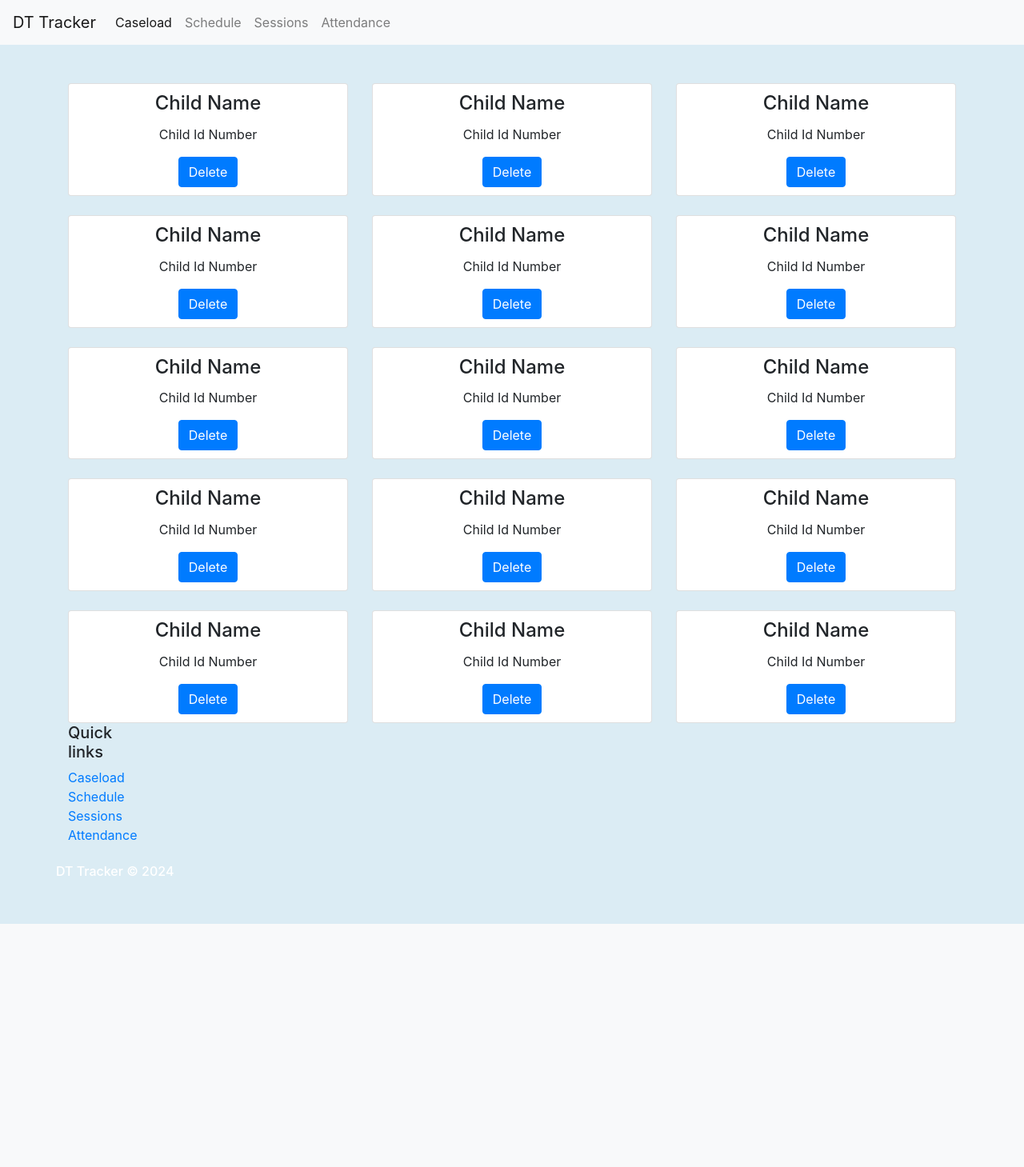
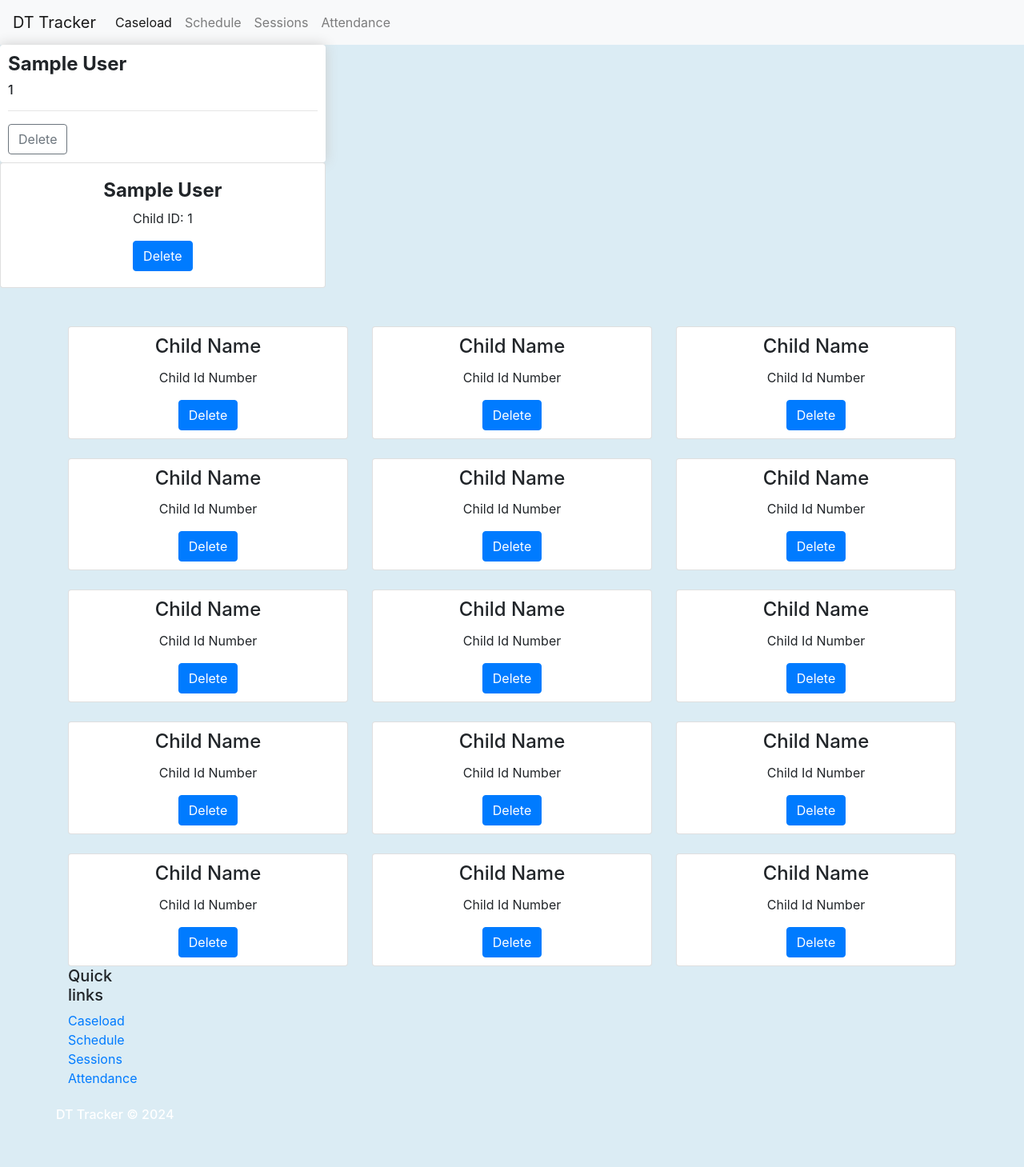
Before and after one commit to carolinenewcom/dt-tracker-webapp, a Django app: page / in a window 1280 px wide. Shown: the whole page at 80% size. Before the commit the page ends 1155 px from the top, so only its background shows below. Run offline with Django 3.2, Linux system fonts and the light colour scheme; tables that the repository leaves empty hold one stand-in row (values such as "Sample post").

Commit message:
added search functionality and linked caseload data

```diff
--- a/caseload/templates/caseload/caseload.html
+++ b/caseload/templates/caseload/caseload.html
@@ -3,6 +3,38 @@
 {% block content %}
 
 <body>
+
+  <div class="row">
+    {% for item in all %}
+    <div class="col-lg-4">
+      <div class="box-element">
+        <h4><strong>{{ item.first_name }} {{ item.last_name }}</strong></h4>
+        <h6>{{ item.id_number }}</h6>
+        <hr>
+        <button class='btn btn-outline-secondary add-btn'>Delete</button>
+      </div>
+    </div>
+    {% endfor %}
+  </div>
+
+  <div class="row">
+    {% for item in all %}
+        <div class="col-md-4">
+          <div class="card" style="text-align: center;padding: 20px">
+            <div class="card-block">
+              <h4><strong>{{ item.first_name }} {{ item.last_name }}</strong></h4>
+              <p>Child ID: {{ item.id_number }}</p>
+              <a href="#" class="btn btn-primary">Delete</a><br>
+            </div>
+          </div>
+        </div>
+    {% endfor %}
+</div>
+
+
+
+
+
     <div class="py-5">
       <div class="container">
         <div class="row hidden-md-up">
--- a/caseload/views.py
+++ b/caseload/views.py
@@ -3,6 +3,7 @@ from django.shortcuts import render, redirect
 from django.http import HttpResponse
 from .forms import LoginForm
 from .models import Child
+from django.db.models import Q
 
 
 import datetime
@@ -14,13 +15,15 @@ from django.urls import reverse
 from django.contrib import auth, messages
 
 def caseload(request):
-    return render(request, 'caseload/caseload.html')
+    all_children = Child.objects.all
+    return render(request, 'caseload/caseload.html', {'all':all_children})
 
 def schedule(request):
     return render(request, 'caseload/schedule.html')
 
 def sessions(request):
-    return render(request, 'caseload/sessions.html')
+    all_children = Child.objects.all
+    return render(request, 'caseload/sessions.html', {'all':all_children})
 
 def attendance(request):
     return render(request, 'caseload/attendance.html')
@@ -28,9 +31,10 @@ def attendance(request):
 def search_caseload(request):
     if request.method == "POST":
         searched = request.POST['searched']
-        #child = Child.objects.filter(id__contains=searched)
-
-        return render(request, 'caseload/search_caseload.html', {'searched': searched}) #{'child': child})
+        child = Child.objects.filter(
+            Q(first_name__icontains=searched) | Q(last_name__icontains=searched)
+            )
+        return render(request, 'caseload/search_caseload.html', {'searched': searched, 'child': child})
     else:
         return render(request, 'caseload/search_caseload.html')
 
--- a/static/css/main.css
+++ b/static/css/main.css
@@ -1,5 +1,12 @@
 body {
     background-color: #DBECF4;
+}
+
+.box-element{
+    box-shadow: hsl(0, 0%, 80%) 0 0 16px;
+    background-color: #fff;
+    border-radius: 4px;
+    padding: 10px;
 }
 
 .login-container{
```
Also changed, not shown: caseload/templates/caseload/search_caseload.html (+9 -5 lines).
